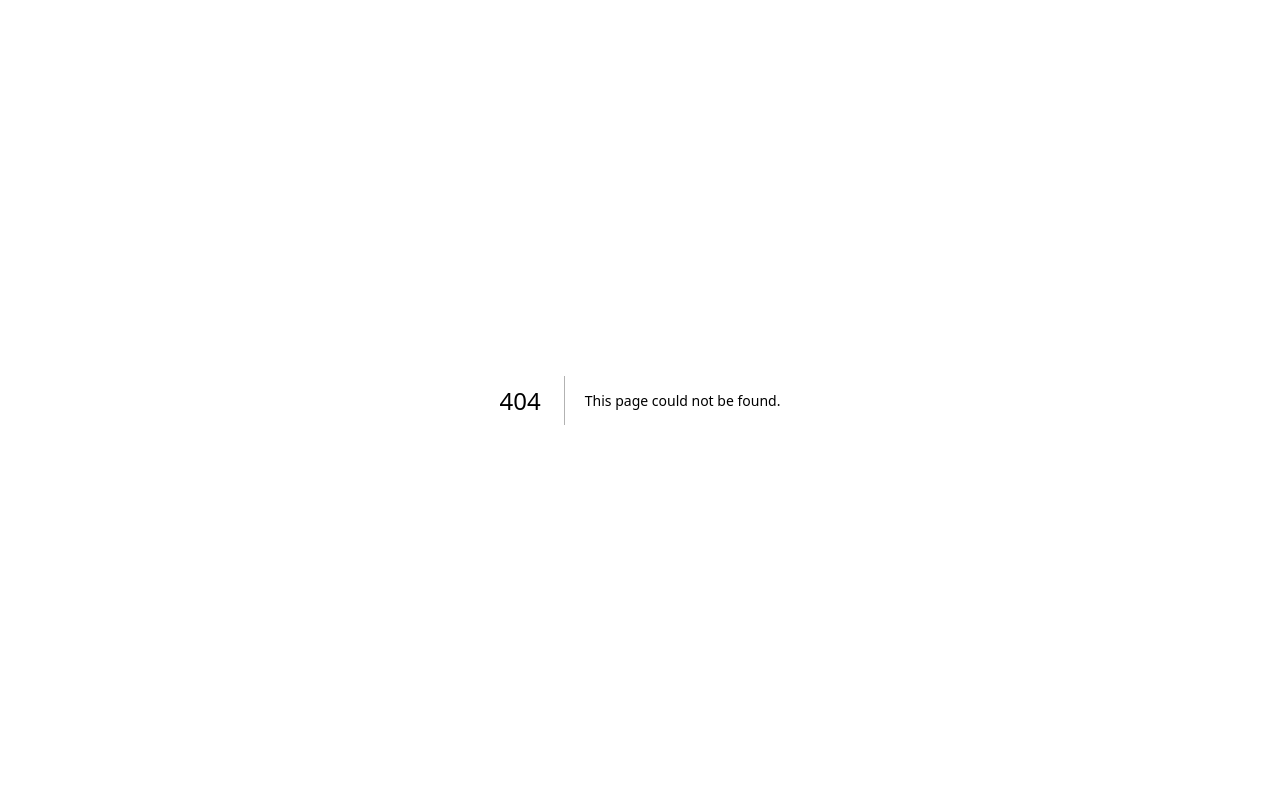
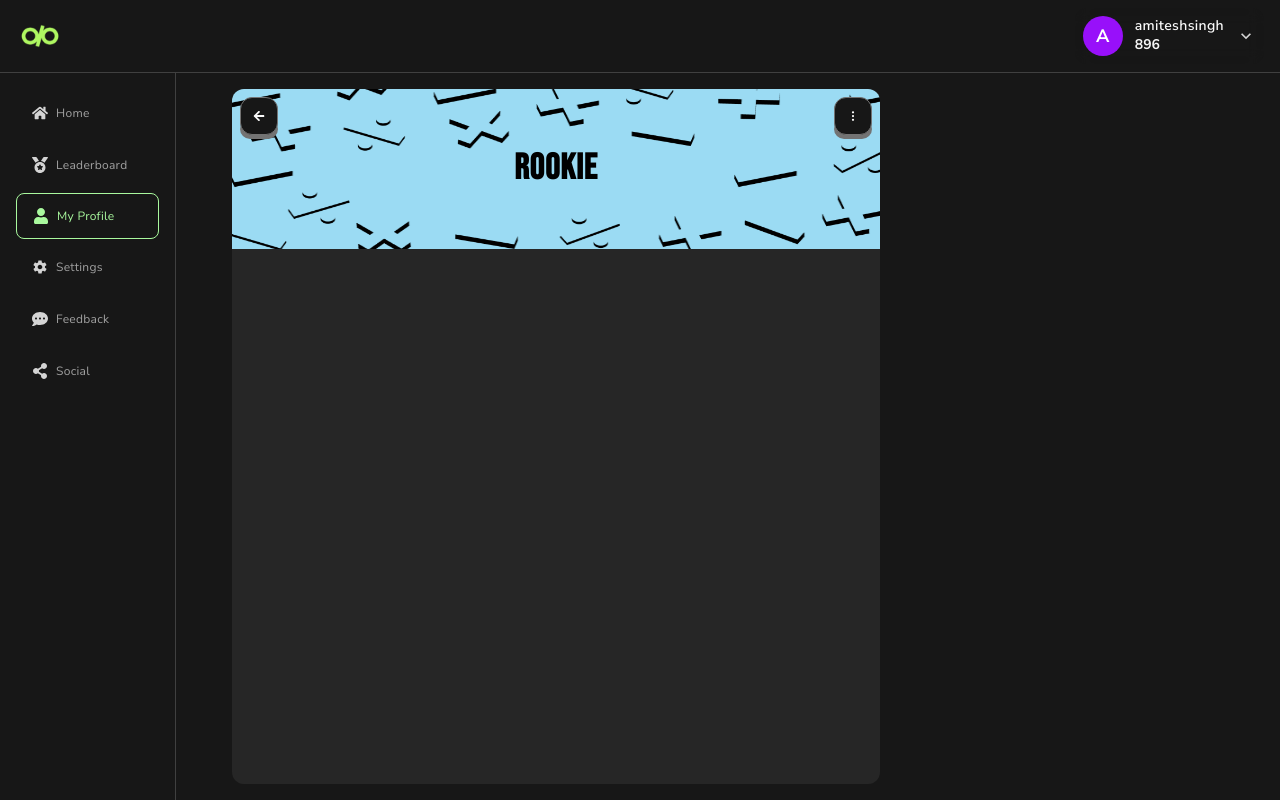
Before and after one commit to DevDesignAmitesh/matiks, a Next.js app in the folder apps/client/: page /profile in a window 1280 px wide. Before the commit this address had no page. Built offline with nearby package versions, Linux system fonts and the light colour scheme.

Commit message:
coding profile page

```diff
--- /dev/null
+++ b/apps/client/src/app/(main)/profile/page.tsx
@@ -0,0 +1,5 @@
+import { ProfilePage } from "@/pages/profilepage";
+
+export default function profile() {
+  return <ProfilePage />;
+}
--- a/apps/client/src/components/profilepopup.tsx
+++ b/apps/client/src/components/profilepopup.tsx
@@ -3,6 +3,7 @@
 import { MdOutlineKeyboardArrowDown } from "react-icons/md";
 import { FiUser, FiSettings, FiLogOut } from "react-icons/fi";
 import { useState } from "react";
+import Link from "next/link";
 
 export const ProfilePopup = () => {
   const [isOpen, setIsOpen] = useState(false);
@@ -49,16 +50,22 @@ export const ProfilePopup = () => {
       >
         <div className="py-2 font-nuni">
           {/* My Profile Option */}
-          <div className="flex items-center gap-3 px-4 py-3 hover:bg-neutral-700/70 cursor-pointer transition-all duration-150 mx-2 rounded-lg">
+          <Link
+            href={"/profile"}
+            className="flex items-center gap-3 px-4 py-3 hover:bg-neutral-700/70 transition-all duration-150 mx-2 rounded-lg"
+          >
             <FiUser className="text-neutral-300 text-lg" />
             <span className="text-white font-medium text-sm">My Profile</span>
-          </div>
+          </Link>
 
           {/* Settings Option */}
-          <div className="flex items-center gap-3 px-4 py-3 hover:bg-neutral-700/70 cursor-pointer transition-all duration-150 mx-2 rounded-lg">
+          <Link
+            href={"/settings"}
+            className="flex items-center gap-3 px-4 py-3 hover:bg-neutral-700/70 transition-all duration-150 mx-2 rounded-lg"
+          >
             <FiSettings className="text-neutral-300 text-lg" />
             <span className="text-white font-medium text-sm">Settings</span>
-          </div>
+          </Link>
 
           {/* Logout Option */}
           <div className="flex items-center gap-3 px-4 py-3 hover:bg-red-600/20 cursor-pointer transition-all duration-150 mx-2 rounded-lg group">
--- a/apps/client/src/components/rightsidebar.tsx
+++ b/apps/client/src/components/rightsidebar.tsx
@@ -1,7 +1,14 @@
+"use client";
+
 import { IoReload } from "react-icons/io5";
 import { CardLayout } from "./cardlayout";
+import { usePathname } from "next/navigation";
 
 export const RightSideBar = () => {
+  const pathName = usePathname();
+
+  if (pathName !== "/home") return null;
+
   return (
     <div className="w-80 shrink-0 overflow-auto grid p-4 gap-4 place-content-start">
       <CardLayout
--- /dev/null
+++ b/apps/client/src/pages/profilepage.tsx
@@ -0,0 +1,94 @@
+import Image from "next/image";
+import { BsThreeDotsVertical } from "react-icons/bs";
+import { FaArrowLeft } from "react-icons/fa";
+
+export const ProfilePage = () => {
+  return (
+    <div className="w-full h-full">
+      <div className="w-full max-w-5xl mx-auto h-full p-4 grid gap-10 grid-cols-6">
+        <div className="w-full h-full col-span-4 rounded-xl bg-neutral-800">
+          <div className="w-full h-40 relative rounded-t-xl overflow-hidden">
+            <Image src="/profile-bg.png" alt="My Profile" fill unoptimized />
+            <p
+              className="text-4xl font-bebas font-bold tracking-wide absolute top-1/2 left-1/2
+              -translate-x-1/2 -translate-y-1/2"
+            >
+              ROOKIE
+            </p>
+
+            <div className="w-full flex justify-between items-center p-2 absolute">
+              {/* buttons */}
+              <div
+                // onClick={() => router.back()}
+                className="relative inline-block w-auto"
+              >
+                <button
+                  className="relative z-10 w-full
+                  flex items-center justify-between gap-3
+                  p-3
+                  rounded-xl cursor-pointer
+                  bg-neutral-900 border border-neutral-500
+                  text-neutral-50 font-bold font-nuni
+                  text-xs
+                  transition-all active:translate-y-0.5"
+                >
+                  {/* Left Icon */}
+                  <span className="flex items-center">
+                    <FaArrowLeft />
+                  </span>
+                </button>
+
+                {/* Band */}
+                <div
+                  className="absolute left-0 right-0
+                  -bottom-1
+                  h-4 sm:h-5
+                  bg-neutral-500
+                  rounded-full"
+                />
+              </div>
+
+              <div
+                // onClick={() => router.back()}
+                className="relative inline-block w-auto"
+              >
+                <button
+                  className="relative z-10 w-full
+                  flex items-center justify-between gap-3
+                  p-3
+                  rounded-xl cursor-pointer
+                  bg-neutral-900 border border-neutral-500
+                  text-neutral-50 font-bold font-nuni
+                  text-xs
+                  transition-all active:translate-y-0.5"
+                >
+                  {/* Left Icon */}
+                  <span className="flex items-center">
+                    <BsThreeDotsVertical />
+                  </span>
+                </button>
+
+                {/* Band */}
+                <div
+                  className="absolute left-0 right-0
+                  -bottom-1
+                  h-4 sm:h-5
+                  bg-neutral-500
+                  rounded-full"
+                />
+              </div>
+            </div>
+          </div>
+        </div>
+        <div className="w-full h-full col-span-2"></div>
+      </div>
+    </div>
+  );
+};
+
+
+
+// Amitesh@6969
+// idk6969@2005
+// Amitesh@2005
+// Amitesh_2005
--- a/apps/client/src/pages/settingspages.tsx
+++ b/apps/client/src/pages/settingspages.tsx
@@ -1,14 +1,21 @@
 "use client";
 
+import { useRouter } from "next/navigation";
 import { FaArrowLeft } from "react-icons/fa";
 import { MdOutlineChevronRight } from "react-icons/md";
 
 export const SettingsPage = () => {
+  const router = useRouter();
+
   return (
-    <div className="w-full px-40">
-      <header className="w-full flex gap-4 items-center py-4">
+    <div className="w-full h-full">
+      <div className="w-full h-full max-w-5xl mx-auto">
+        <header className="w-full flex gap-4 items-center py-6">
           {/* button */}
-        <div className="relative inline-block w-auto">
+          <div
+            onClick={() => router.back()}
+            className="relative inline-block w-auto"
+          >
             <button
               onClick={() => {}}
               className="relative z-10 w-full
@@ -43,7 +50,10 @@ export const SettingsPage = () => {
 
         <div className="w-full grid font-nuni mt-4">
           {Array.from({ length: 5 }).map((_, idx) => (
-          <div key={idx} className="w-full border-b border-neutral-700 py-6 cursor-pointer">
+            <div
+              key={idx}
+              className="w-full border-b border-neutral-700 py-6 cursor-pointer"
+            >
               <div className="w-full flex justify-between items-center px-4">
                 <div className="flex flex-col gap-1">
                   <p className="text-sm text-neutral-50 font-semibold">
@@ -59,5 +69,6 @@ export const SettingsPage = () => {
           ))}
         </div>
       </div>
+    </div>
   );
 };
```
Also changed, not shown: apps/client/public/profile-bg.png (added). Lines whose indentation alone changed are shown as unchanged.
